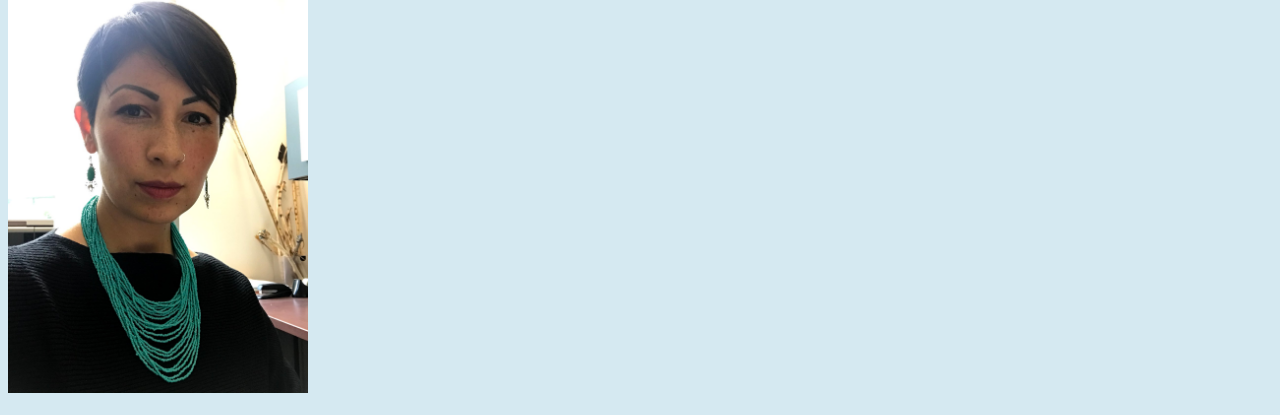
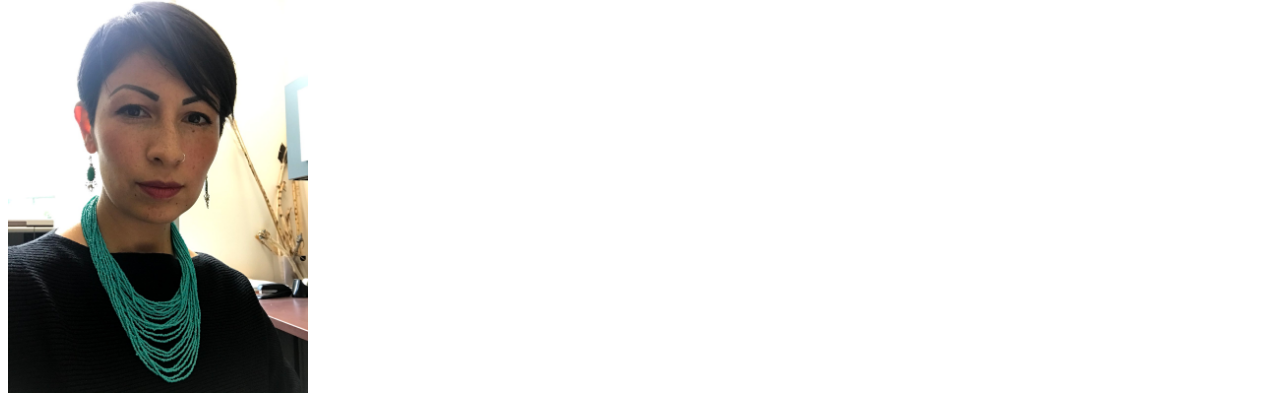
Before and after one commit to Tan-uxr/UX_UI_HW_19, a plain HTML site: page index.html in a window 1280 px wide. Shown: the part 117-532 px from the top of the page. Drawn offline with Linux system fonts and the light colour scheme.

Commit message:
background color- dev

```diff
--- a/CSS/style.css
+++ b/CSS/style.css
@@ -1,5 +1,5 @@
 body {
-    background-color: #d5e9f1;
+    background-color: white;
     font-family: 'Trebuchet MS', sans-serif;
 }
 
```
